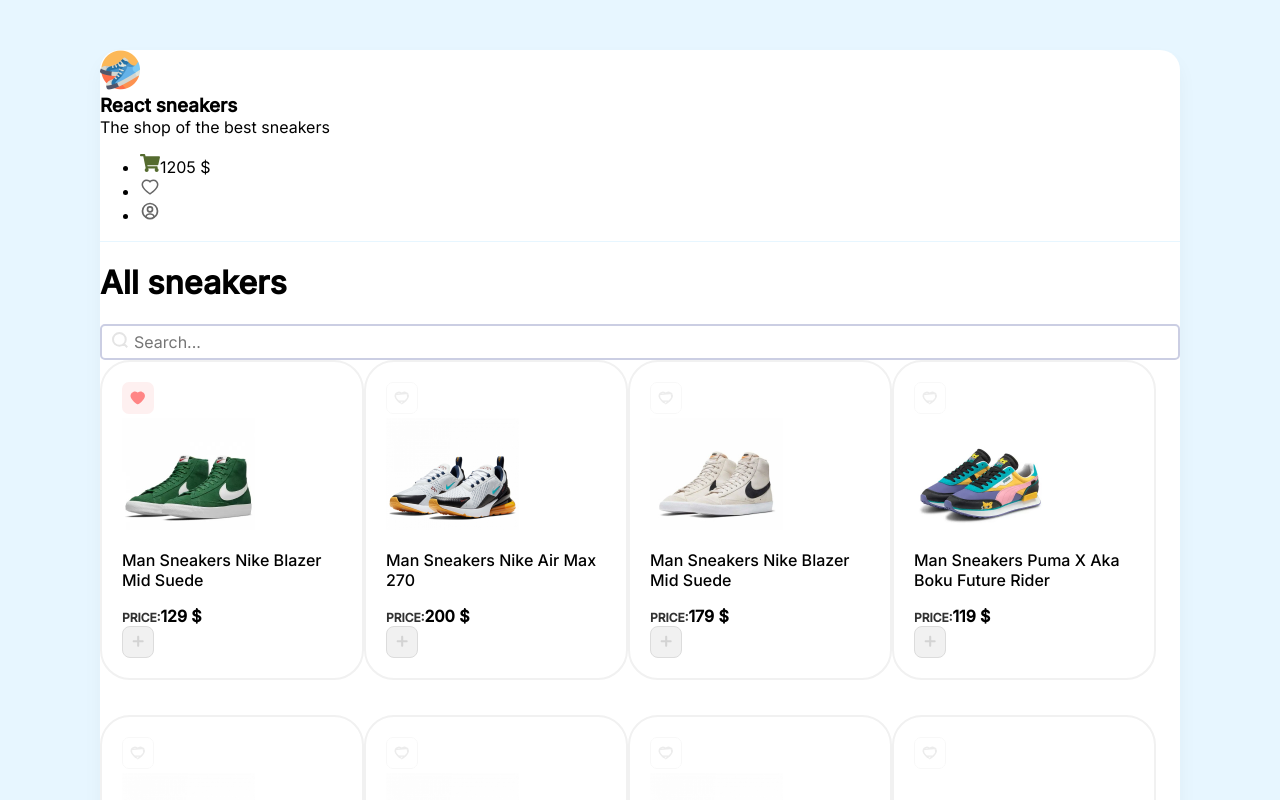
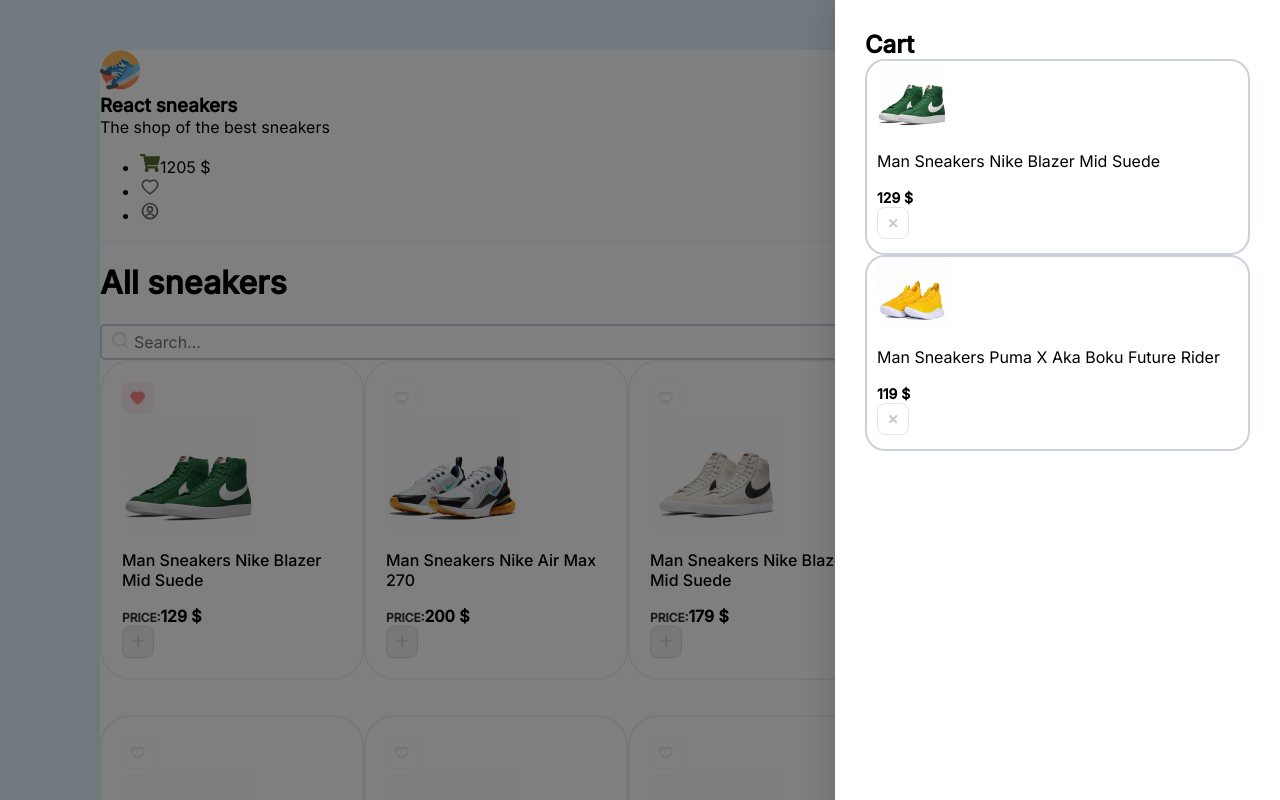
Before and after one commit to nadiia0811/Star-Shoes, a React (Create React App) app: page / in a window 1280 px wide. Shown: the top 800 px of the page. Built offline with nearby package versions, Linux system fonts and the light colour scheme.

Commit message:
Were added 2 elements to cart and their styles

```diff
--- a/src/App.js
+++ b/src/App.js
@@ -8,6 +8,44 @@
   return (
 
 <div className="wrapper clear">
+
+
+
+  <div className="overlay">
+    <div className="drower">
+        <h2 className='mb-30'>Cart</h2>
+        <div className="cart-item d-flex align-center mb-10">
+          <img src="/img/sneakers/1.jpg"
+               alt="sneakers"
+               className="mr-10"
+               width={70}
+               height={70}/>
+          <div className="mr-10">
+            <p className="mb-5">Man Sneakers Nike Blazer Mid Suede</p>
+            <b>129 $</b>
+          </div>
+          <img src="/img/btn-remove.svg"
+               alt="Remove button"
+               className="mt-5 remove-btn"/>
+        </div>
+
+        <div className="cart-item d-flex align-center mb-10">
+          <img src="/img/sneakers/5.jpg"
+               alt="sneakers"
+               className="mr-10"
+               width={70}
+               height={70}/>
+          <div className="mr-10">
+            <p className="mb-5">Man Sneakers Puma X Aka Boku Future Rider</p>
+            <b>119 $</b>
+          </div>
+          <img src="/img/btn-remove.svg"
+               alt="Remove button"
+               className="mt-5 remove-btn"/>
+        </div>
+
+    </div>
+  </div>
 
       {/* <div className="cart-item d-flex justify-between align-center mb-20">
         <img src="img/sneakers/1.jpg"
@@ -72,6 +110,184 @@
               <input type="text" placeholder = "Search..." />
             </div>
       </div>
+
+      {/* <div className='d-flex justify-between wrap'>
+
+        <div className="card">
+          <div className="favorite">
+            <img src="img/heart-liked.svg" alt="Liked" />
+          </div>
+
+          <img src="/img/sneakers/1.jpg"
+               alt="Sneakers"
+               width={133}
+               height={112}/>
+          <p>Man Sneakers Nike Blazer Mid Suede</p>
+          <div className='d-flex justify-between align-center'>
+            <div className='d-flex flex-column'>
+              <span>Price:</span>
+              <b>129 $</b>
+            </div>
+           <button className='button'>
+              <img src="/img/plus.svg" alt="Plus button" />
+           </button>
+          </div>
+        </div>
+
+        <div className="card">
+          <div className="favorite">
+            <img src="img/heart-unliked.svg" alt="Liked" />
+          </div>
+          <img src="/img/sneakers/2.jpg"
+               alt="Sneakers"
+               width={133}
+               height={112}/>
+          <p>Man Sneakers Nike Air Max 270</p>
+          <div className='d-flex justify-between align-center'>
+            <div className='d-flex flex-column'>
+              <span>Price:</span>
+              <b>200 $</b>
+            </div>
+           <button className='button'>
+              <img src="/img/plus.svg" alt="Plus button" />
+           </button>
+          </div>
+        </div>
+
+        <div className="card">
+          <div className="favorite">
+            <img src="img/heart-unliked.svg" alt="Liked" />
+          </div>
+          <img src="/img/sneakers/3.jpg"
+               alt="Sneakers"
+               width={133}
+               height={112}/>
+          <p>Man Sneakers Nike Blazer Mid Suede</p>
+          <div className='d-flex justify-between align-center'>
+            <div className='d-flex flex-column'>
+              <span>Price:</span>
+              <b>179 $</b>
+            </div>
+           <button className='button'>
+              <img src="/img/plus.svg" alt="Plus button" />
+           </button>
+          </div>
+        </div>
+
+        <div className="card">
+           <div className="favorite">
+              <img src="img/heart-unliked.svg" alt="Liked" />
+           </div>
+          <img src="/img/sneakers/4.jpg"
+               alt="Sneakers"
+               width={133}
+               height={112}/>
+          <p>Man Sneakers Puma X Aka Boku Future Rider</p>
+          <div className='d-flex justify-between align-center'>
+            <div className='d-flex flex-column'>
+              <span>Price:</span>
+              <b>119 $</b>
+            </div>
+           <button className='button'>
+              <img src="/img/plus.svg" alt="Plus button" />
+           </button>
+          </div>
+        </div>
+
+        <div className="card">
+           <div className="favorite">
+              <img src="img/heart-unliked.svg" alt="Liked" />
+           </div>
+          <img src="/img/sneakers/5.jpg"
+               alt="Sneakers"
+               width={133}
+               height={112}/>
+          <p>Man Sneakers Puma X Aka Boku Future Rider</p>
+          <div className='d-flex justify-between align-center'>
+            <div className='d-flex flex-column'>
+              <span>Price:</span>
+              <b>119 $</b>
+            </div>
+           <button className='button'>
+              <img src="/img/plus.svg" alt="Plus button" />
+           </button>
+          </div>
+        </div>
+
+        <div className="card">
+           <div className="favorite">
+              <img src="img/heart-unliked.svg" alt="Liked" />
+           </div>
+          <img src="/img/sneakers/6.jpg"
+               alt="Sneakers"
+               width={133}
+               height={112}/>
+          <p>Man Sneakers Puma X Aka Boku Future Rider</p>
+          <div className='d-flex justify-between align-center'>
+            <div className='d-flex flex-column'>
+              <span>Price:</span>
+              <b>119 $</b>
+            </div>
+           <button className='button'>
+              <img src="/img/plus.svg" alt="Plus button" />
+           </button>
+          </div>
+        </div>
+
+        <div className="card">
+           <div className="favorite">
+              <img src="img/heart-unliked.svg" alt="Liked" />
+           </div>
+          <img src="/img/sneakers/7.jpg"
+               alt="Sneakers"
+               width={133}
+               height={112}/>
+          <p>Man Sneakers Puma X Aka Boku Future Rider</p>
+          <div className='d-flex justify-between align-center'>
+            <div className='d-flex flex-column'>
+              <span>Price:</span>
+              <b>119 $</b>
+            </div>
+           <button className='button'>
+              <img src="/img/plus.svg" alt="Plus button" />
+           </button>
+          </div>
+        </div>
+
+        <div className="card">
+           <div className="favorite">
+              <img src="img/heart-unliked.svg" alt="Liked" />
+           </div>
+          <img src="/img/sneakers/8.jpg"
+               alt="Sneakers"
+               width={133}
+               height={112}/>
+          <p>Man Sneakers Puma X Aka Boku Future Rider</p>
+          <div className='d-flex justify-between align-center'>
+            <div className='d-flex flex-column'>
+              <span>Price:</span>
+              <b>119 $</b>
+            </div>
+            <button className='button'>
+                <img src="/img/plus.svg" alt="Plus button" />
+            </button>
+          </div>
+        </div>
+      </div>
+
+    */}
+
+
+
+
+
+
+
+
+
+
+
+
 
       <div className='d-flex justify-between wrap'>
 
@@ -235,13 +451,23 @@
             </button>
           </div>
         </div>
+      </div>
 
 
 
-      </div>
-    </div>
 
 
+
+
+
+
+
+
+
+
+
+
+    </div>
 </div>
   );
 }
--- a/src/index.scss
+++ b/src/index.scss
@@ -14,6 +14,56 @@
     border-radius: 20px;
     max-width: 1080px;
     margin: 50px auto;
+
+
+
+
+
+
+
+
+    .overlay {
+      position: absolute;
+      left: 0;
+      top: 0;
+      background-color: rgba(0,0,0,0.5);
+      width: 100%;
+      height: 1035px;
+      z-index: 10;
+    }
+
+    .drower {
+      position: absolute;
+      width: 385px;
+      right: 0;
+      height: 1035px;
+      background: #fff;
+      box-shadow: -10px 4px 24px rgba(0,0,0,0.1);
+      z-index: 10;
+      padding: 30px;
+
+        h2 {
+          margin: 0;
+        }
+    }
+
+    .cart-item {
+      border: 2px solid #cdd1de;
+      border-radius: 20px;
+      padding: 0 10px 10px 10px;
+      overflow: hidden;
+      b {
+        font-size: 14px;
+      }
+      .remove-btn {
+        opacity: 0.7;
+        cursor: pointer;
+
+        &:hover {
+          opacity: 1;
+        }
+      }
+    }
 
 
     header {
@@ -63,6 +113,10 @@
               cursor: pointer;
               margin-bottom: 35px;
 
+              &:hover {
+                box-shadow: 0 14px 20px rgba(0,0,0,0.3);
+              }
+
               p {
                 font-weight: 500;
               }
@@ -82,7 +136,7 @@
                   width: 32px;
 
                   &:hover {
-                    box-shadow: 0 14px 20px rgba(0,0,0,0.2);
+                    box-shadow: 0 8px 8px rgba(0,0,0,0.3);
                     transform: translateY(-3px);
                   }
               }
@@ -101,5 +155,14 @@
               width: 200px;
             }
           }
+
+
         }
+
+
+
+
+
+
+
       }
```
